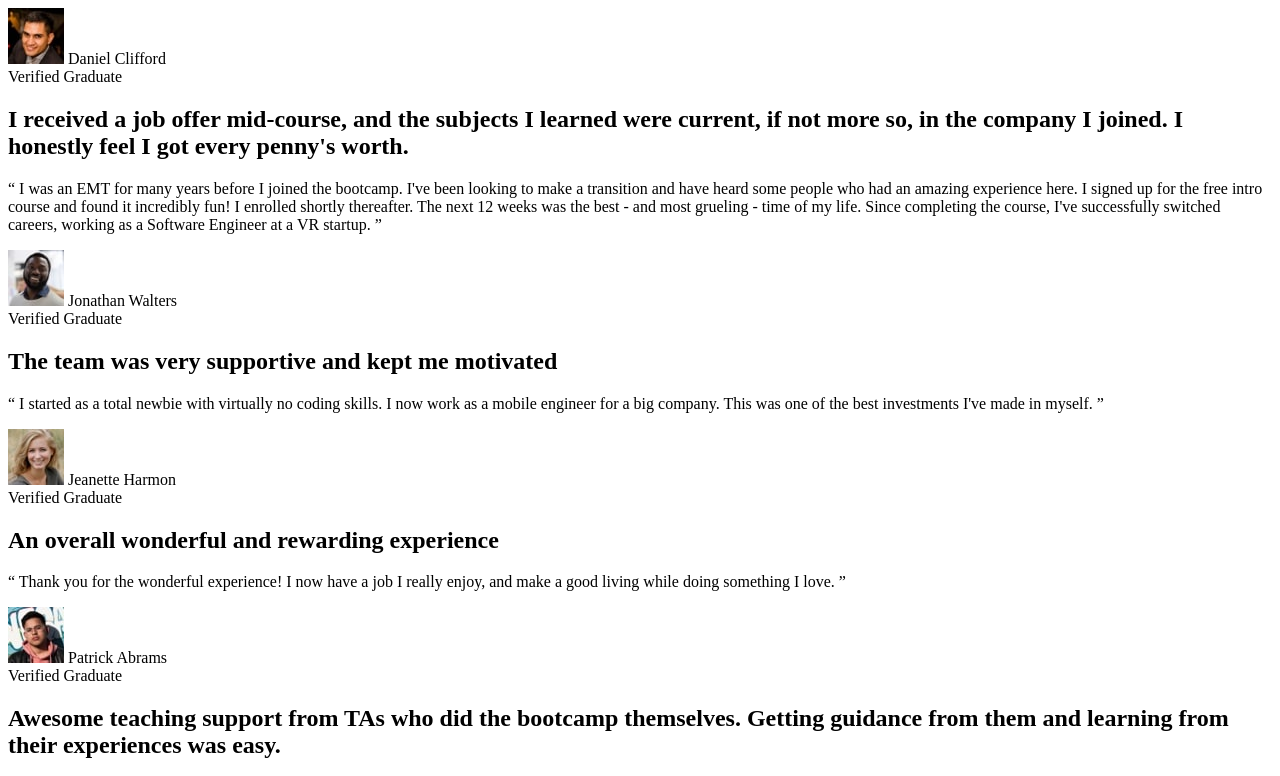
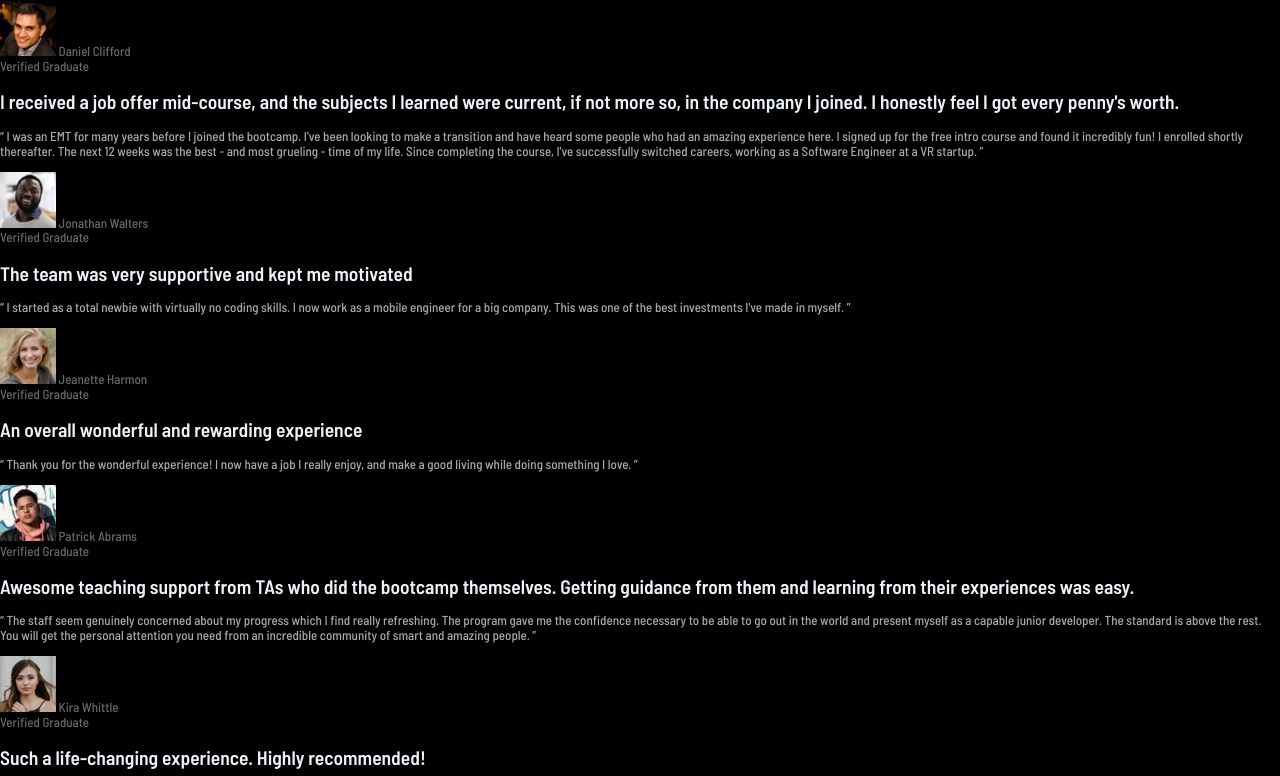
Before and after one commit to shakthi2003gh/testimonials-grid-section-main, a plain HTML site: page index.html in a window 1280 px wide. Shown: the top 776 px of the page. Drawn offline with Linux system fonts and the light colour scheme.

Commit message:
Defined color palette and typography.

```diff
--- a/index.html
+++ b/index.html
@@ -11,7 +11,7 @@
       rel="stylesheet"
     />
     <title>Frontend Mentor | [Challenge Name Here]</title>
-    <link rel="stylesheet" href="/styles/style.css" />
+    <link rel="stylesheet" href="styles/style.css" />
   </head>
   <body>
     <main class="block">
--- a/styles/style.css
+++ b/styles/style.css
@@ -0,0 +1,46 @@
+@import url(/styles/normalize.css);
+
+*,
+*::after,
+*::before {
+  box-sizing: border-box;
+}
+
+html {
+  font-size: 62.5%;
+}
+
+body {
+  display: grid;
+  place-content: center;
+}
+
+/* color palette */
+:root {
+  /* block colors */
+  --color-Moderate-violet: hsl(263, 55%, 52%);
+  --color-Very-dark-grayish-blue: hsl(217, 19%, 35%);
+  --color-Very-dark-blackish-blue: hsl(219, 29%, 14%);
+  --color-White: hsl(0, 0%, 100%);
+
+  /* other colors */
+  --color-Light-gray: hsl(0, 0%, 81%);
+  --color-Light-grayish-blue: hsl(210, 46%, 95%);
+}
+
+/* typography */
+body {
+  font-size: 1.3rem;
+  color: var(--color-Light-grayish-blue);
+  background-color: black;
+  font-family: "Barlow Semi Condensed", sans-serif;
+}
+
+p {
+  opacity: 70%;
+}
+
+.profile > span {
+  color: var(--color-Light-gray);
+  opacity: 50%;
+}
```
